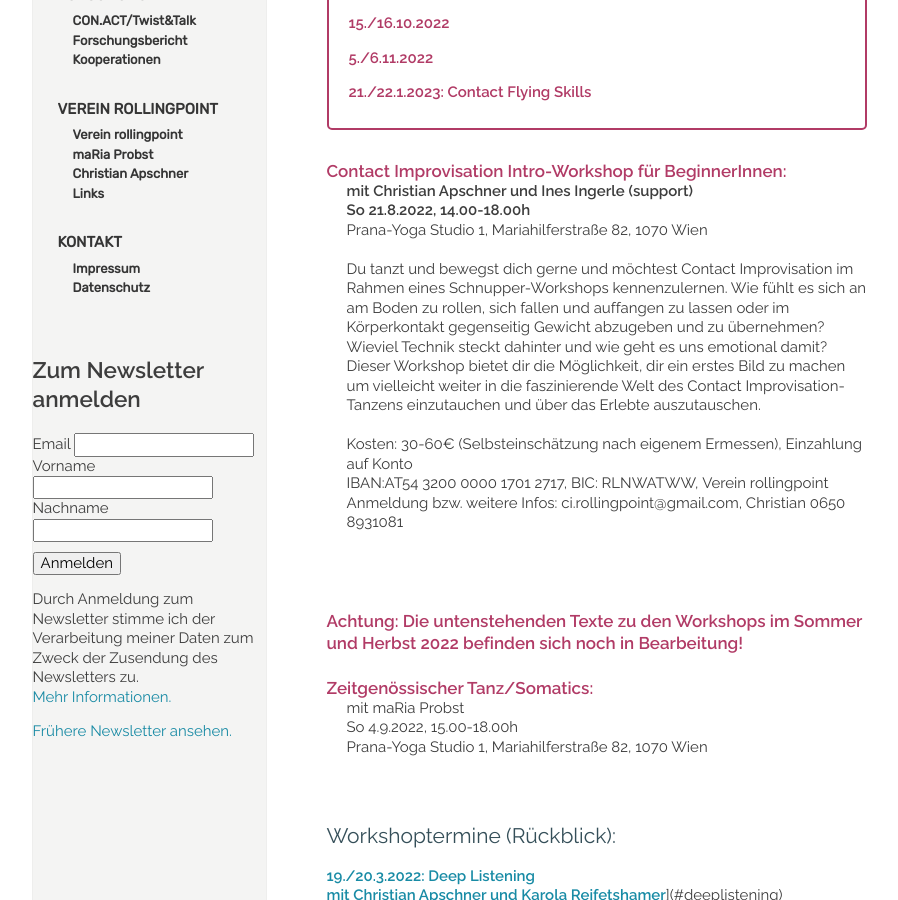
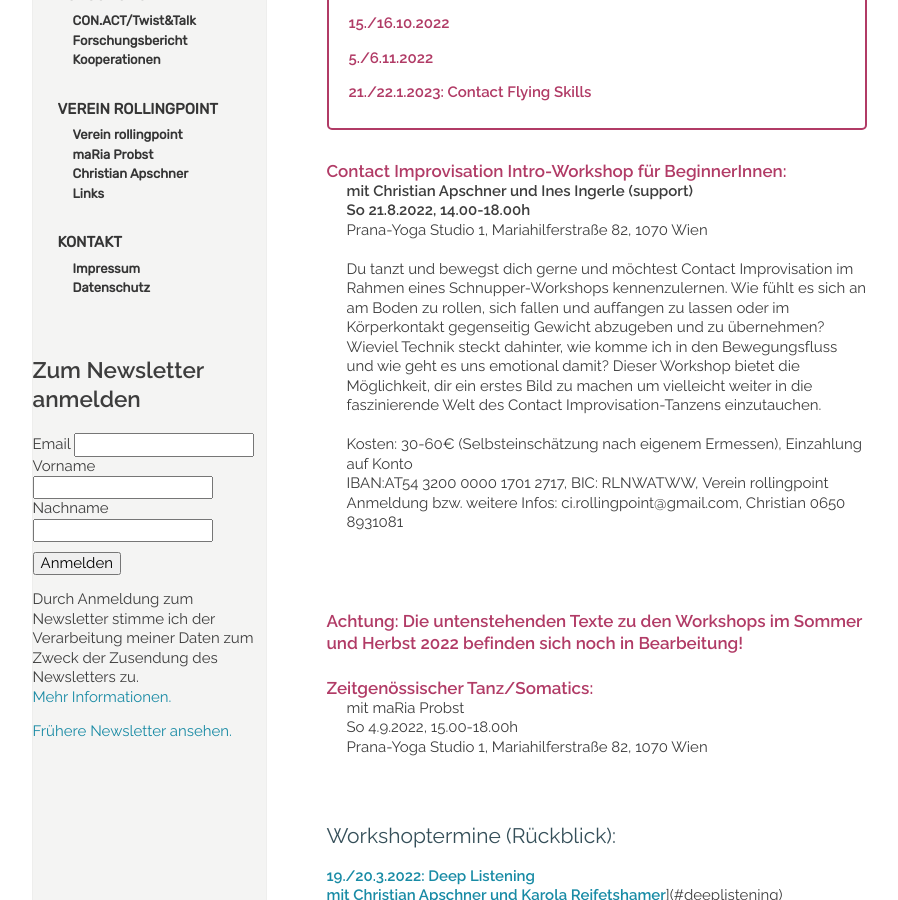
Before and after one commit to manulari/rollingpointat, a Jekyll site: the page built from _pages_de/workshops.md, in a window 1280 px wide and 900 px high, scrolled down 535 px. Shown: the whole window, without its empty margins (152-1050 px from the left). Built offline with Jekyll 4.4.1, drawn with Linux system fonts in a browser that asks for light colours; comment, search, counter and statistics services are not loaded.

Commit message:
Update page (de) “workshops”

```diff
--- a/_pages_de/workshops.md
+++ b/_pages_de/workshops.md
@@ -28,7 +28,7 @@ Fotocredits: He Shao Hui
 **So 21.8.2022, 14.00-18.00h**\
 Prana-Yoga Studio 1, Mariahilferstraße 82, 1070 Wien\
 \
-Du tanzt und bewegst dich gerne und möchtest Contact Improvisation im Rahmen eines Schnupper-Workshops kennenzulernen. Wie fühlt es sich an am Boden zu rollen, sich fallen und auffangen zu lassen oder im Körperkontakt gegenseitig Gewicht abzugeben und zu übernehmen? Wieviel Technik steckt dahinter und wie geht es uns emotional damit? Dieser Workshop bietet dir die Möglichkeit, dir ein erstes Bild zu machen um vielleicht weiter in die faszinierende Welt des Contact Improvisation-Tanzens einzutauchen und über das Erlebte auszutauschen.\
+Du tanzt und bewegst dich gerne und möchtest Contact Improvisation im Rahmen eines Schnupper-Workshops kennenzulernen. Wie fühlt es sich an am Boden zu rollen, sich fallen und auffangen zu lassen oder im Körperkontakt gegenseitig Gewicht abzugeben und zu übernehmen? Wieviel Technik steckt dahinter, wie komme ich in den Bewegungsfluss und wie geht es uns emotional damit? Dieser Workshop bietet die Möglichkeit, dir ein erstes Bild zu machen um vielleicht weiter in die faszinierende Welt des Contact Improvisation-Tanzens einzutauchen. \
 \
 Kosten: 30-60€ (Selbsteinschätzung nach eigenem Ermessen), Einzahlung auf Konto\
 IBAN:AT54 3200 0000 1701 2717, BIC: RLNWATWW, Verein rollingpoint\
@@ -45,8 +45,6 @@ So 4.9.2022, 15.00-18.00h\
 Prana-Yoga Studio 1, Mariahilferstraße 82, 1070 Wien
 
 &nbsp;
-
-
 
 ## Workshoptermine (Rückblick):
 
```
